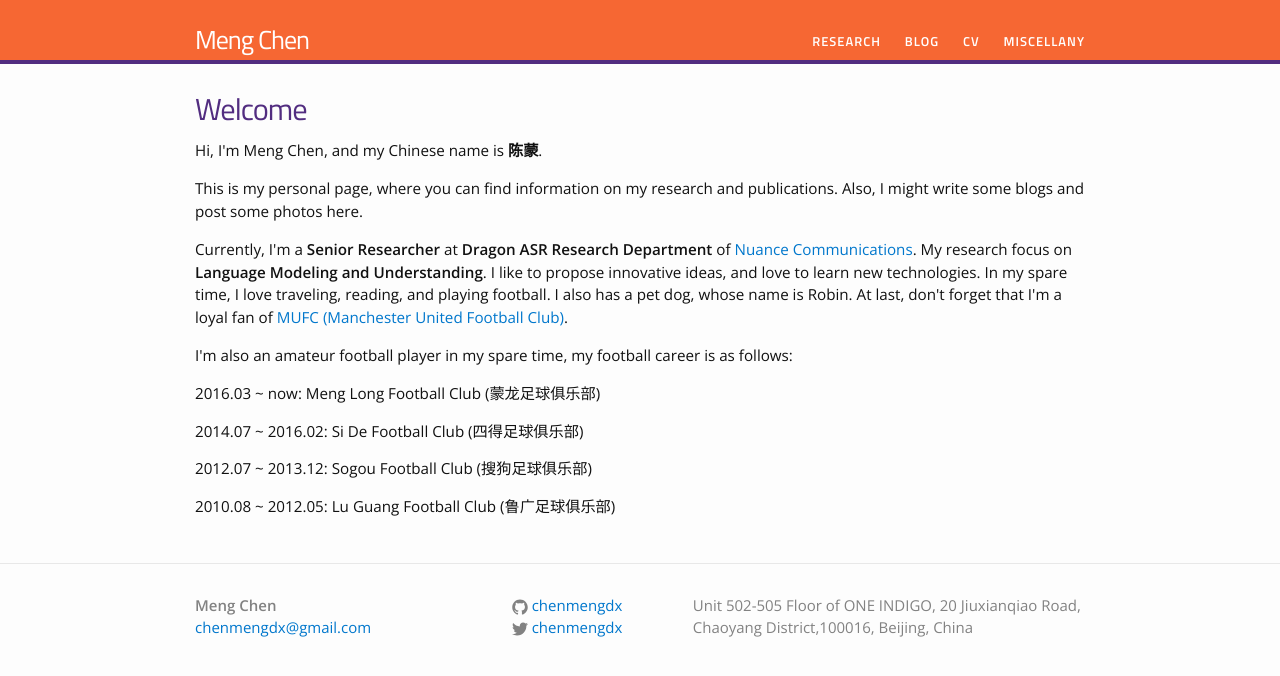
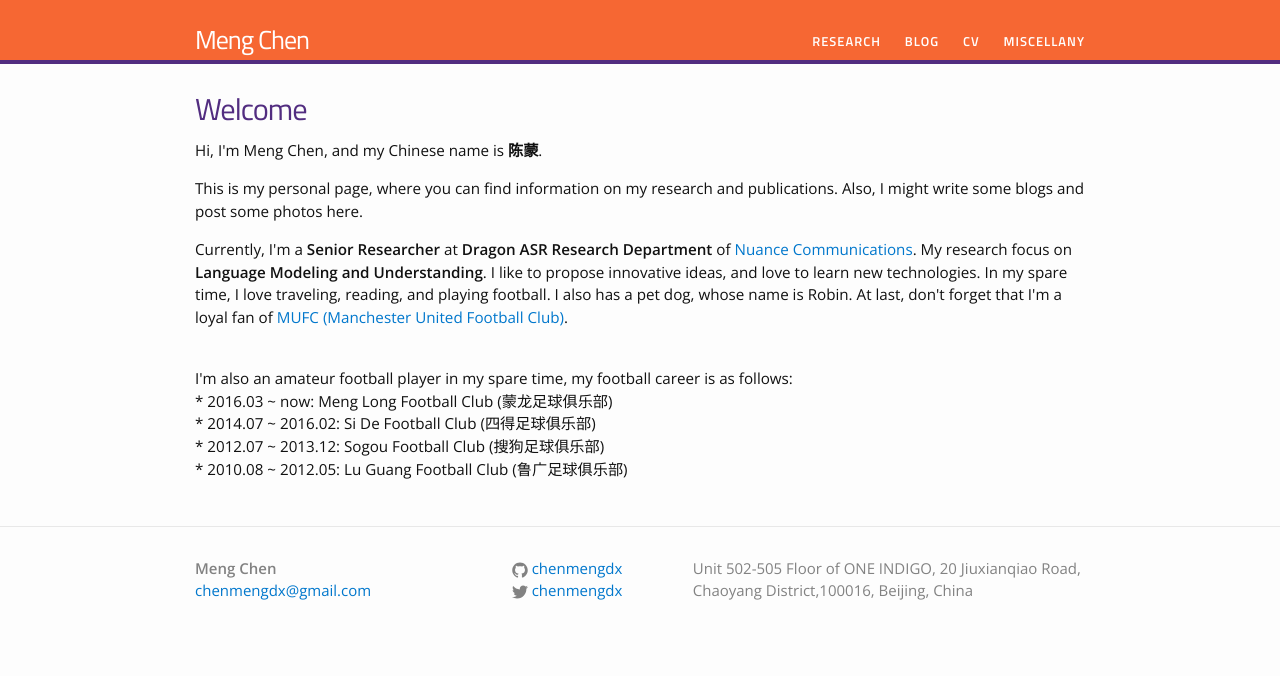
Before and after one commit to chenmengdx/chenmengdx.github.io, a Jekyll site: the page built from index.html, in a window 1280 px wide. Shown: the top 676 px of the page. Built offline with Jekyll 4.4.1, drawn with Linux system fonts in a browser that asks for light colours.

Commit message:
Fix format of index.html

```diff
--- a/index.html
+++ b/index.html
@@ -11,11 +11,12 @@
 <p>Hi, I'm Meng Chen, and my Chinese name is <b>陈蒙</b>.</p>
 <p>This is my personal page, where you can find information on my research and publications. Also, I might write some blogs and post some photos here.</p>
 <p>Currently, I'm a <b>Senior Researcher</b> at <b>Dragon ASR Research Department</b> of <a href="http://www.nuance.com">Nuance Communications</a>. My research focus on <b>Language Modeling and Understanding</b>. I like to propose innovative ideas, and love to learn new technologies. In my spare time, I love traveling, reading, and playing football. I also has a pet dog, whose name is Robin. At last, don't forget that I'm a loyal fan of <a href="http://www.manutd.com/">MUFC (Manchester United Football Club)</a>.</p>
-<p></p>
-<p>I'm also an amateur football player in my spare time, my football career is as follows:</p>
-<p>2016.03 ~ now: Meng Long Football Club (蒙龙足球俱乐部)</p>
-<p>2014.07 ~ 2016.02: Si De Football Club (四得足球俱乐部)</p>
-<p>2012.07 ~ 2013.12: Sogou Football Club (搜狗足球俱乐部)</p>
-<p>2010.08 ~ 2012.05: Lu Guang Football Club (鲁广足球俱乐部)</p>
+</br>
+<p>I'm also an amateur football player in my spare time, my football career is as follows:</br>
+* 2016.03 ~ now: Meng Long Football Club (蒙龙足球俱乐部)</br>
+* 2014.07 ~ 2016.02: Si De Football Club (四得足球俱乐部)</br>
+* 2012.07 ~ 2013.12: Sogou Football Club (搜狗足球俱乐部)</br>
+* 2010.08 ~ 2012.05: Lu Guang Football Club (鲁广足球俱乐部)</br>
+</p>
 
 </div>
```
